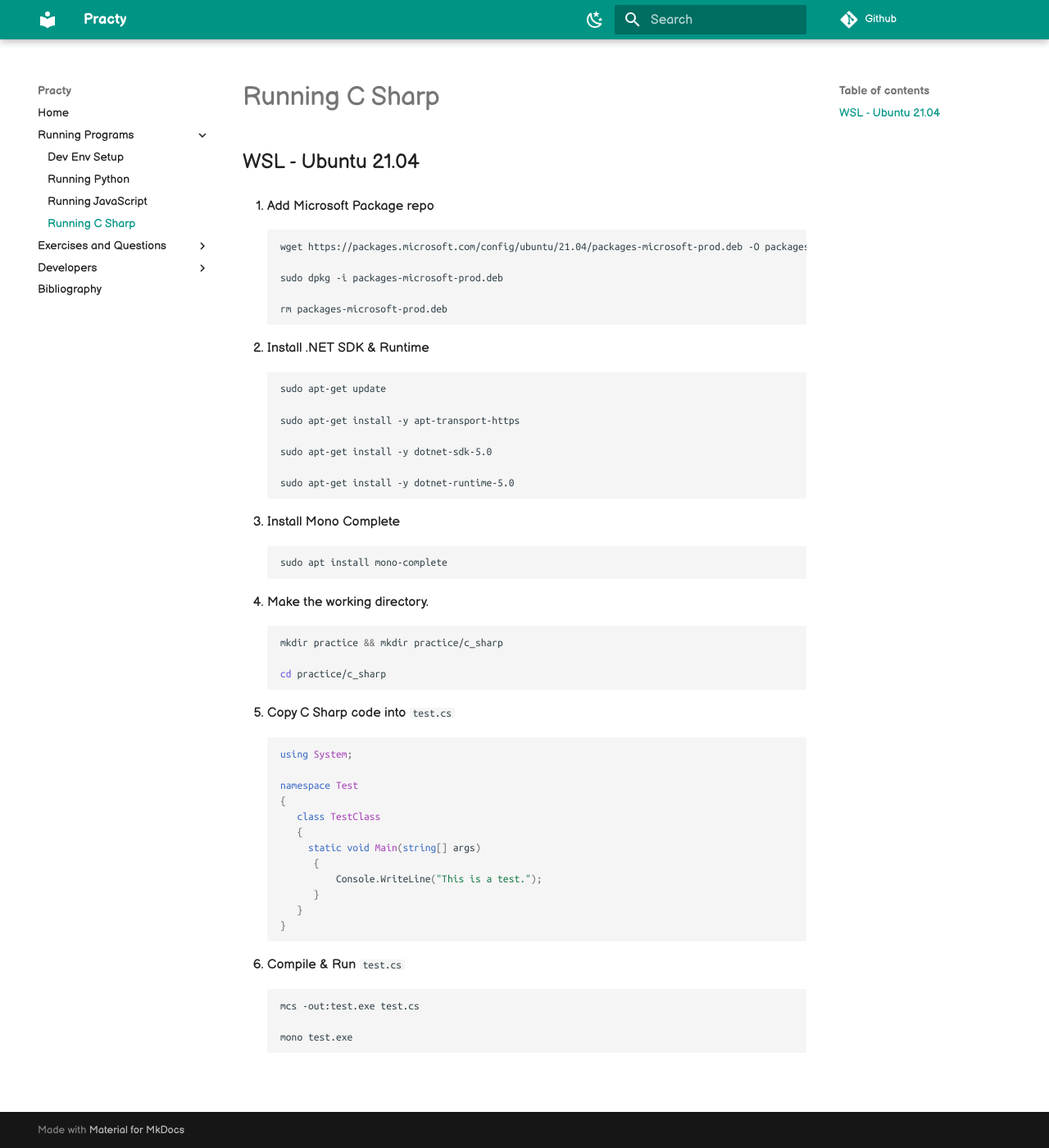
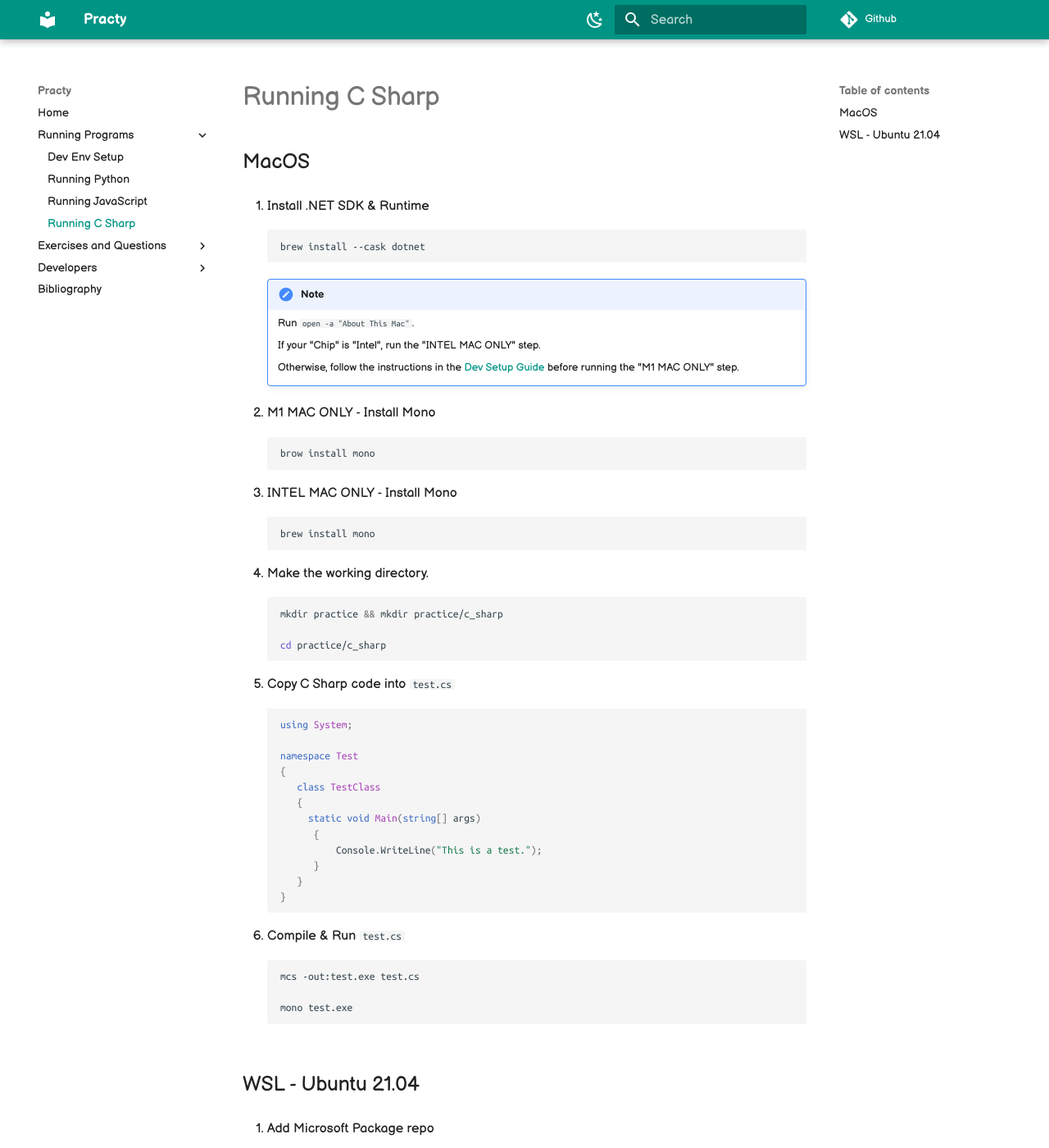
Before and after one commit to jabrielcjones/practy, an MkDocs documentation site: the page built from docs/languages/running_csharp.md, in a window 1280 px wide and 1400 px high. Shown: the whole window at 82% size. Built offline with MkDocs 1.6.1 and Material for MkDocs 9.7.7, drawn with Linux system fonts in a browser that asks for light colours; comment, search, counter and statistics services are not loaded.

Commit message:
Updated instructions for running csharp and python

````diff
--- a/docs/languages/running_csharp.md
+++ b/docs/languages/running_csharp.md
@@ -1,4 +1,58 @@
 # Running C Sharp
+
+## MacOS
+
+1. Install .NET SDK & Runtime
+```zsh
+brew install --cask dotnet
+```
+
+    !!! NOTE
+        Run `open -a "About This Mac"`.
+
+        If your "Chip" is "Intel", run the "INTEL MAC ONLY" step.
+
+        Otherwise, follow the instructions in the [Dev Setup Guide](./dev_setup_guide.md) before running the "M1 MAC ONLY" step.
+
+1. M1 MAC ONLY - Install Mono
+```zsh
+brow install mono
+```
+
+1. INTEL MAC ONLY - Install Mono
+```zsh
+brew install mono
+```
+
+1. Make the working directory.
+```bash
+mkdir practice && mkdir practice/c_sharp
+
+cd practice/c_sharp
+```
+
+1. Copy C Sharp code into `test.cs`
+```csharp
+using System;
+
+namespace Test
+{
+   class TestClass
+   {
+     static void Main(string[] args)
+      {
+          Console.WriteLine("This is a test.");
+      }
+   }
+}
+```
+
+1. Compile & Run `test.cs`
+```bash
+mcs -out:test.exe test.cs
+
+mono test.exe
+```
 
 ## WSL - Ubuntu 21.04
 
@@ -22,7 +76,7 @@ sudo apt-get install -y dotnet-sdk-5.0
 sudo apt-get install -y dotnet-runtime-5.0
 ```
 
-1. Install Mono Complete
+1. Install Mono
 ```bash
 sudo apt install mono-complete
 ```
````
Also changed, not shown: docs/languages/dev_setup_guide.md (+16 -1 lines), docs/languages/running_python.md (+2 -9 lines).
